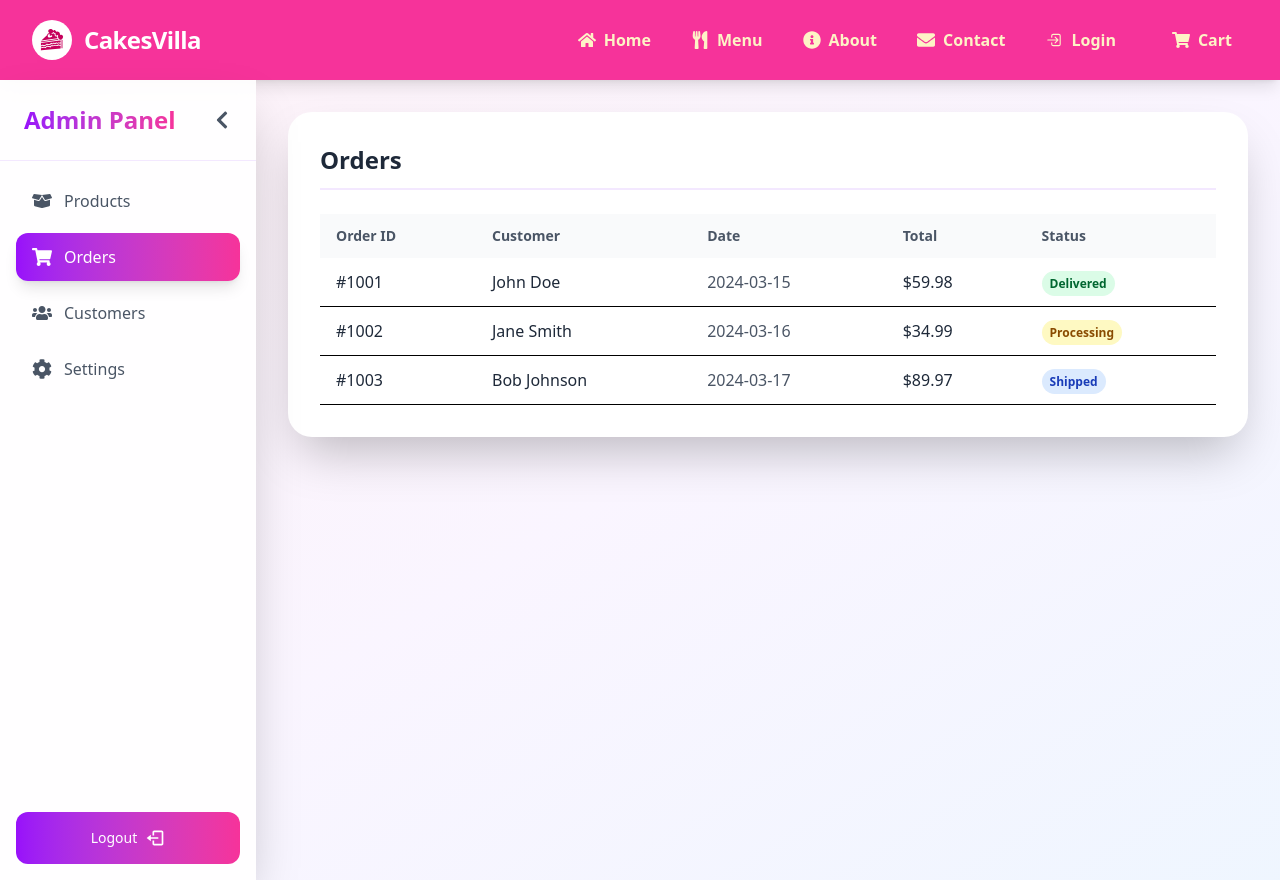
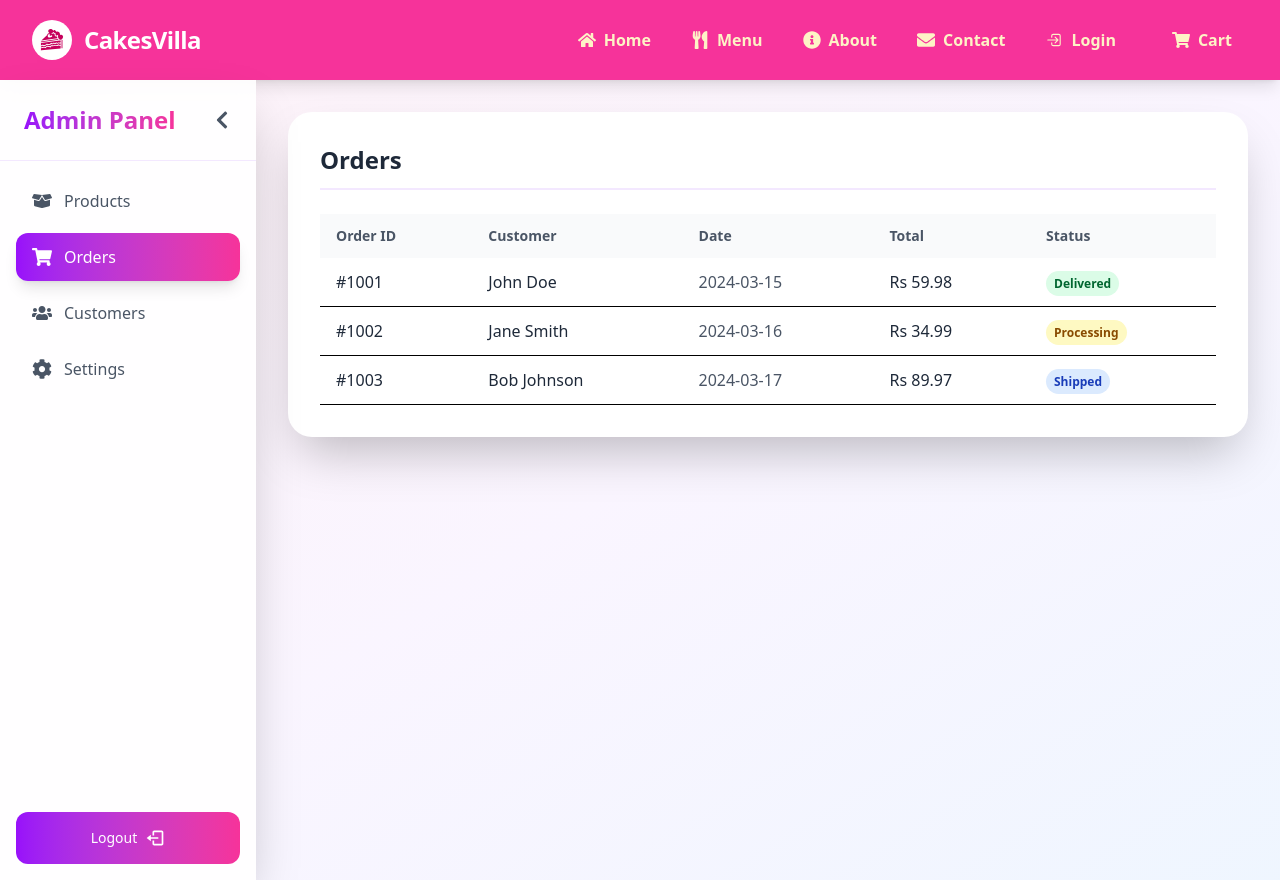
Before and after one commit to Hammad-000/cake, a React (Vite) app: page /dashboard in a window 1280 px wide. Both pictures are taken after a click on the button "Orders". Built offline with nearby package versions, Linux system fonts and the light colour scheme.

Commit message:
dashbord fix

```diff
--- a/src/pages/Dashboard.jsx
+++ b/src/pages/Dashboard.jsx
@@ -175,7 +175,7 @@ function OrdersPage({ orders }) {
                 <td className="px-4 py-3 text-gray-800">{order.id}</td>
                 <td className="px-4 py-3 text-gray-800">{order.customer}</td>
                 <td className="px-4 py-3 text-gray-600">{order.date}</td>
-                <td className="px-4 py-3 text-gray-800">${order.total.toFixed(2)}</td>
+                <td className="px-4 py-3 text-gray-800">Rs {order.total.toFixed(2)}</td>
                 <td className="px-4 py-3">
                   <span className={`px-2 py-1 rounded-full text-xs font-semibold ${
                     order.status === 'Delivered' ? 'bg-green-100 text-green-800' :
@@ -216,7 +216,7 @@ function CustomersPage({ customers }) {
                 <td className="px-4 py-3 text-gray-800">{customer.name}</td>
                 <td className="px-4 py-3 text-gray-600">{customer.email}</td>
                 <td className="px-4 py-3 text-gray-800">{customer.orders}</td>
-                <td className="px-4 py-3 text-gray-800">${customer.spent.toFixed(2)}</td>
+                <td className="px-4 py-3 text-gray-800">Rs {customer.spent.toFixed(2)}</td>
               </tr>
             ))}
           </tbody>
```
